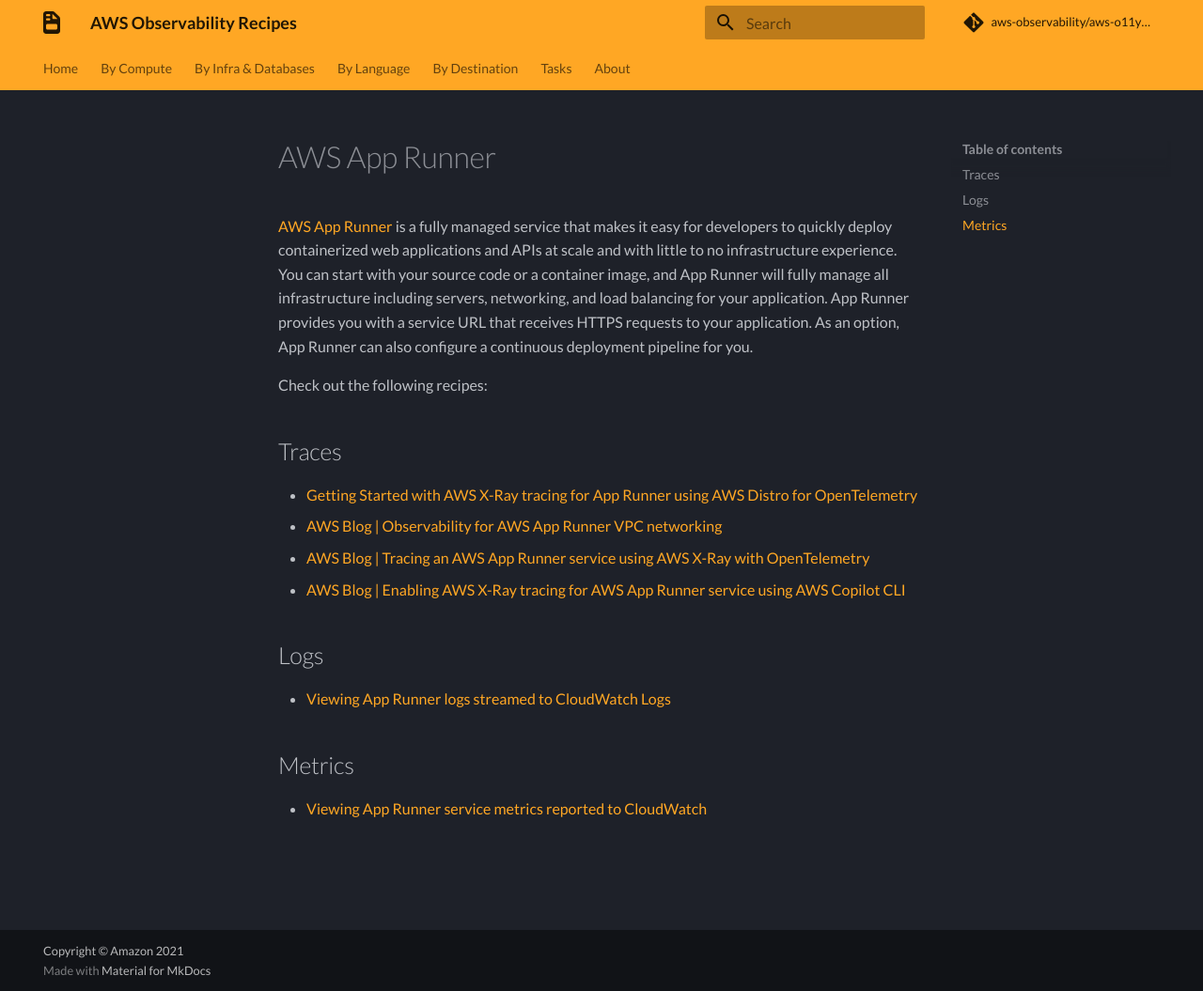
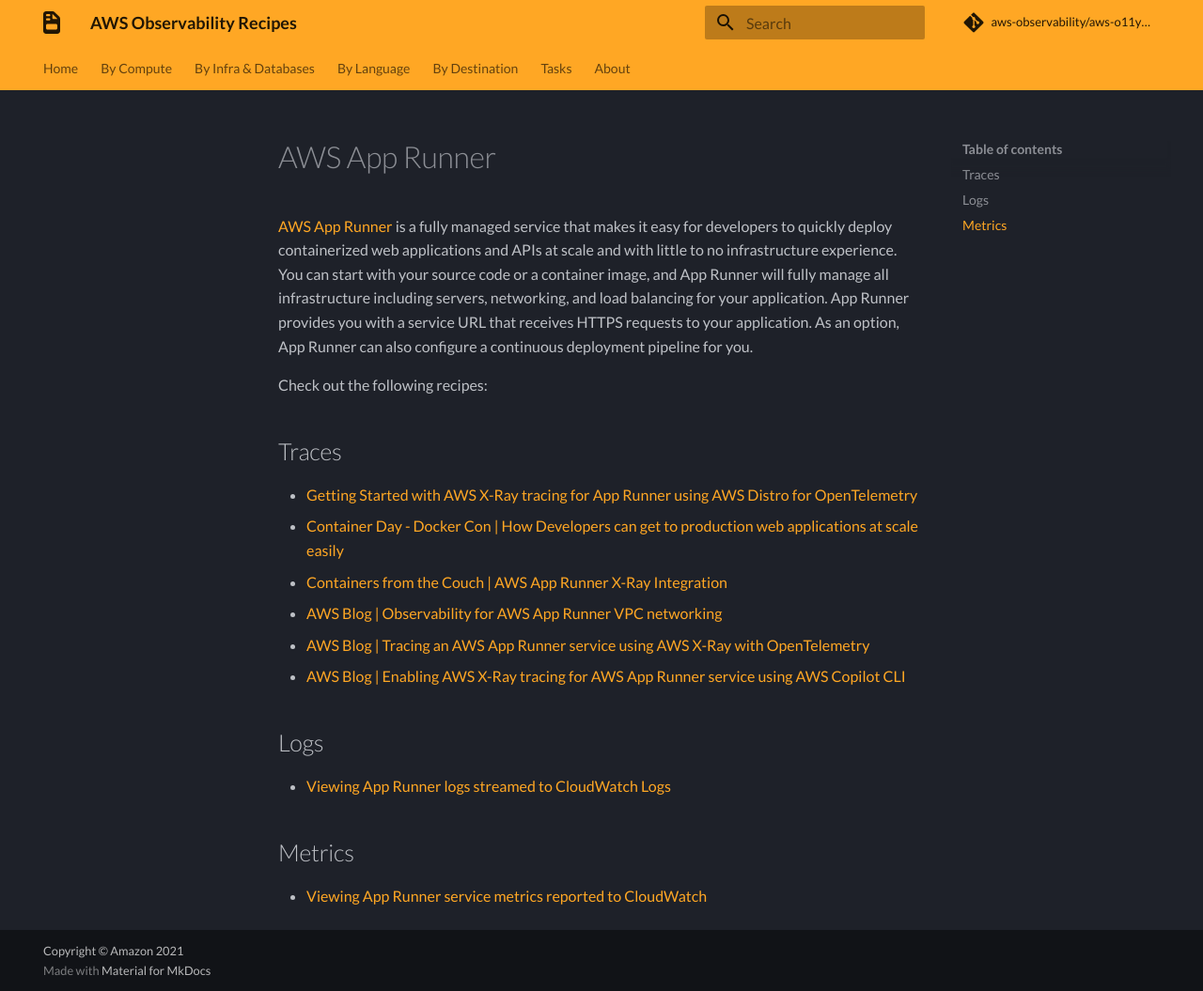
Before and after one commit to aws-observability/aws-o11y-recipes, an MkDocs documentation site: the page built from docs/apprunner.md, in a window 1280 px wide and 1055 px high. Shown: the whole window at 94% size. Built offline with MkDocs 1.6.1 and Material for MkDocs 9.7.7, drawn with Linux system fonts in a browser that asks for light colours; some web fonts are replaced; comment, search, counter and statistics services are not loaded.

Commit message:
Update apprunner.md

```diff
--- a/docs/apprunner.md
+++ b/docs/apprunner.md
@@ -10,6 +10,8 @@
 
 ## Traces
 - [Getting Started with AWS X-Ray tracing for App Runner using AWS Distro for OpenTelemetry](apprunner-xray-adot)
+- [Container Day - Docker Con | How Developers can get to production web applications at scale easily](https://www.youtube.com/watch?v=Iyp9Ugk9oRs)
+- [Containers from the Couch | AWS App Runner X-Ray Integration](https://youtu.be/cVr8N7enCMM)
 - [AWS Blog | Observability for AWS App Runner VPC networking](https://aws.amazon.com/blogs/containers/observability-for-aws-app-runner-vpc-networking/)
 - [AWS Blog | Tracing an AWS App Runner service using AWS X-Ray with OpenTelemetry](https://aws.amazon.com/blogs/containers/tracing-an-aws-app-runner-service-using-aws-x-ray-with-opentelemetry/)
 - [AWS Blog | Enabling AWS X-Ray tracing for AWS App Runner service using AWS Copilot CLI](https://aws.amazon.com/blogs/containers/enabling-aws-x-ray-tracing-for-aws-app-runner-service-using-aws-copilot-cli/)
```
